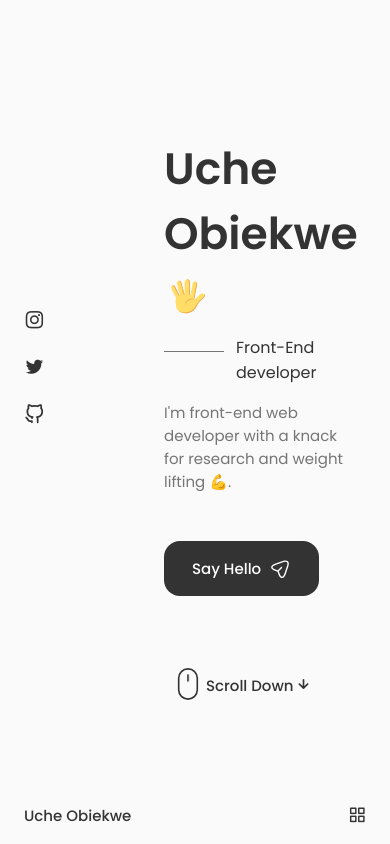
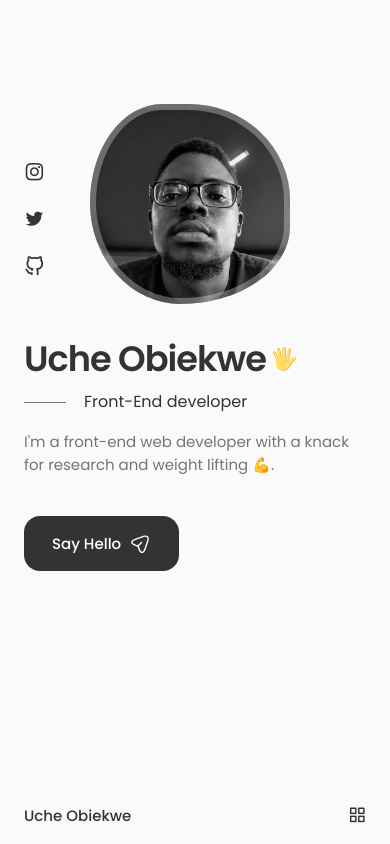
Before and after one commit to dvke/Portfolio-Website, a React (Vite) app: page / in a window 390 px wide. Built offline with nearby package versions, Linux system fonts and the light colour scheme.

Commit message:
Responsive styling for Home component

```diff
--- a/src/App.css
+++ b/src/App.css
@@ -144,7 +144,7 @@
 
 .grid {
   display: grid;
-  gap: 1.5rem;
+  /* gap: 1.5rem; */
 }
 
 /*=============== BUTTONS ===============*/
--- a/src/components/home/Data.jsx
+++ b/src/components/home/Data.jsx
@@ -9,8 +9,8 @@
 
       <h3 className="home__job-description">Front-End developer</h3>
       <p className="home__summary">
-        I'm front-end web developer with a knack for research and weight lifting
-        💪.
+        I'm a front-end web developer with a knack for research and weight
+        lifting 💪.
       </p>
 
       <a href="" className="button button--flex">
--- a/src/components/home/Home.css
+++ b/src/components/home/Home.css
@@ -1,5 +1,9 @@
 * {
   transition: 0.3s;
+}
+
+.home__container {
+  row-gap: 7.25rem;
 }
 
 .home__content {
@@ -134,7 +138,6 @@
 } */
 
 .home__scroll {
-  margin-top: var(--mb-3);
   margin-left: 9.25rem;
 }
 
@@ -162,3 +165,72 @@
   font-size: 1.25rem;
   color: var(--title-color);
 }
+
+/*=============== BREAKPOINTS ===============*/
+/* For large devices */
+@media screen and (max-width: 992px) {
+  .home__content {
+    grid-template-columns: 100px repeat(2, 1fr);
+    column-gap: 1.25rem;
+  }
+  .home__name {
+    font-size: 2.2rem;
+    letter-spacing: -1px;
+  }
+  .home__hand {
+    width: 25px;
+  }
+  .home__job-description {
+    padding-left: 3.75rem;
+    margin-bottom: var(--mb-1);
+  }
+  .home__job-description::before {
+    width: 42px;
+    top: 0.8rem;
+  }
+  .home__summary {
+    max-width: initial;
+    margin-bottom: var(--mb-2-5);
+  }
+  .home__img {
+    width: 250px;
+    height: 250px;
+    box-shadow: inset 0 0 0 7px rgb(255 255 255/ 30%);
+  }
+  .home__scroll {
+    margin-left: 7.5rem;
+  }
+}
+
+/* For medium devices */
+@media screen and (max-width: 768px) {
+  .home__content {
+    grid-template-columns: 0.5fr 3fr;
+    padding-top: 3.5rem;
+  }
+  .home__img {
+    margin-bottom: 1.75rem;
+    width: 200px;
+    height: 200px;
+    box-shadow: inset 0 0 0 6px rgb(255 255 255/ 30%);
+    order: initial;
+    justify-self: initial;
+  }
+  .home__data {
+    grid-column: 1/-1;
+  }
+  .home__scroll {
+    display: none;
+  }
+}
+
+/* For small devices */
+@media screen and (max-width: 350px) {
+  .home__img {
+    width: 180px;
+    height: 180px;
+  }
+  .home__hand {
+    width: 20px;
+  }
+}
--- a/src/components/home/Home.jsx
+++ b/src/components/home/Home.jsx
@@ -10,7 +10,7 @@
         <div className="home__content grid">
           <Social />
 
-          <img className="home__img"></img>
+          <div className="home__img"></div>
 
           <Data />
         </div>
```
